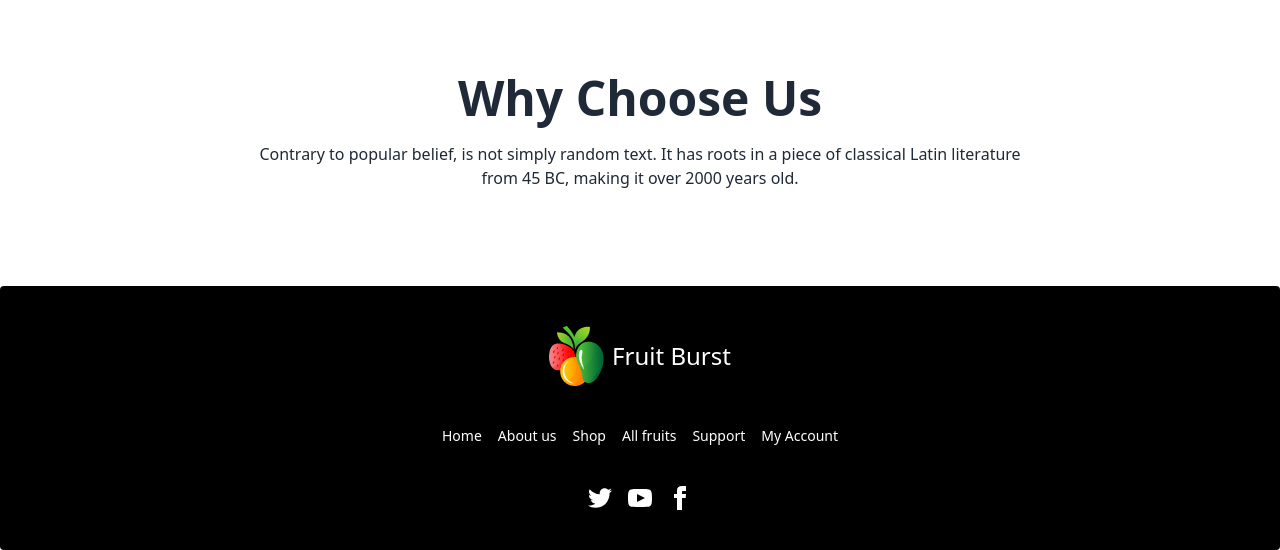
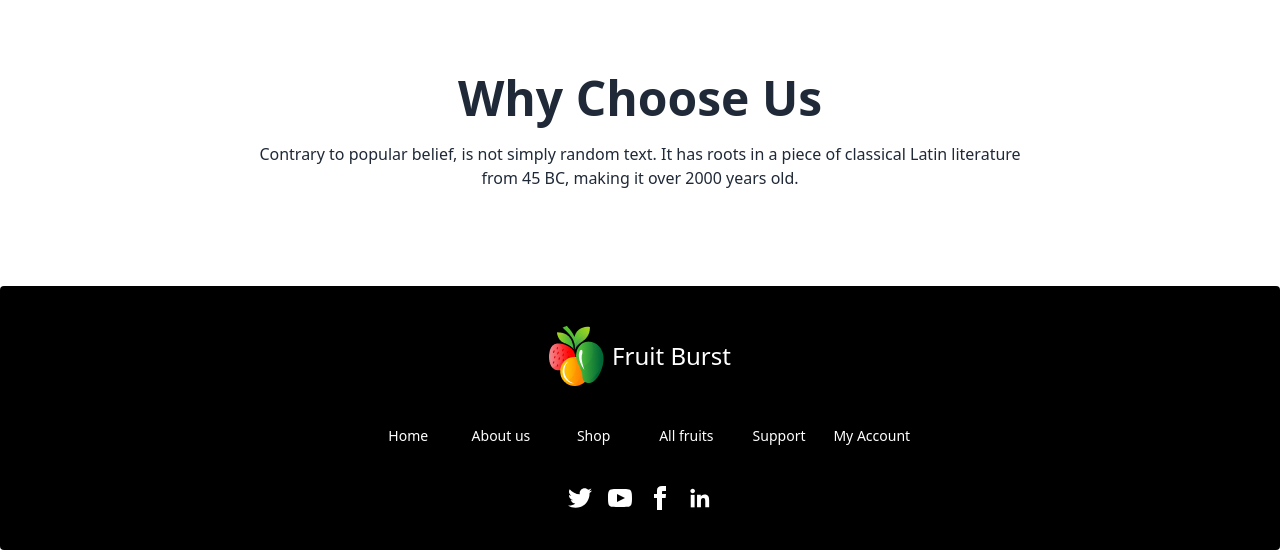
Before and after one commit to Barna12345/Assigment3-Fruits-Burst, a plain HTML site: page index.html in a window 1280 px wide. Shown: the part 2035-2585 px from the top of the page. Drawn offline with nearby package versions, Linux system fonts and the light colour scheme.

Commit message:
added footer icon

```diff
--- a/index.html
+++ b/index.html
@@ -85,15 +85,16 @@
                 <img src="images/logo.png" alt="">
               <a class="btn btn-ghost normal-case text-2xl text-white ">Fruit Burst</a>
             </div>
-            <div class="navbar-end">
+            <div class="navbar-end ">
 
-              <div class=" pr-10 flex gap-32 justify-center">
+              <div class="pr-10 flex gap-32 justify-center">
                 <div >
                   <input class="lg:visible rounded-xl " type="search" name="" id="" placeholder="Search">
-                  <button >
 
+                  <button>
                     <svg xmlns="http://www.w3.org/2000/svg" class="h-5 w-5  -mr-[10x]" fill="none" viewBox="0 0 24 24" stroke="currentColor"><path stroke-linecap="round" stroke-linejoin="round" stroke-width="2" d="M21 21l-6-6m2-5a7 7 0 11-14 0 7 7 0 0114 0z" /></svg>
-                  </button>
+                </button>
+
                 </div>
 
 
@@ -111,7 +112,7 @@
 
         <div class="carousel m-h-screen h-[90vh] w-full pt-5 ">
 
-            <div id="slide1" class="carousel-item relative w-full  bg-opacity-75  ">
+            <div id="slide1" class="carousel-item relative w-full bg-opacity-75  ">
               <img src="images/banner2.png" class="w-full " />
               <div class="absolute flex bg-gradient-to-b from-[#121212] to-[#12121225] h-full justify-between transform -translate-y-1/2 left-5 right-5 top-1/2 ">
                 <a href="#slide4" class="btn btn-circle">❮</a>
@@ -676,7 +677,7 @@
 
     </div>
 
-    <div class="grid grid-flow-col text-white gap-4">
+    <div class="grid grid-cols-2 md:grid-cols-3 lg:grid-cols-6 text-white gap-4">
         <a class="link link-hover">Home </a>
       <a class="link link-hover">About us</a>
       <a class="link link-hover">Shop</a>
@@ -690,6 +691,12 @@
         <a><svg xmlns="http://www.w3.org/2000/svg" width="24" height="24" viewBox="0 0 24 24" class="fill-current"><path d="M19.615 3.184c-3.604-.246-11.631-.245-15.23 0-3.897.266-4.356 2.62-4.385 8.816.029 6.185.484 8.549 4.385 8.816 3.6.245 11.626.246 15.23 0 3.897-.266 4.356-2.62 4.385-8.816-.029-6.185-.484-8.549-4.385-8.816zm-10.615 12.816v-8l8 3.993-8 4.007z"></path></svg></a>
         <a><svg xmlns="http://www.w3.org/2000/svg" width="24" height="24" viewBox="0 0 24 24" class="fill-current"><path d="M9 8h-3v4h3v12h5v-12h3.642l.358-4h-4v-1.667c0-.955.192-1.333 1.115-1.333h2.885v-5h-3.808c-3.596 0-5.192 1.583-5.192 4.615v3.385z"></path></svg></a>
 
+        <svg xmlns="http://www.w3.org/2000/svg" width="24" height="24" viewBox="0 0 41 40" fill="none">
+            <path d="M36.1214 36V35.9988H36.1294V24.2628C36.1294 18.5216 34.8934 14.0988 28.1814 14.0988C24.9546 14.0988 22.7894 15.8696 21.9054 17.548H21.8122V14.6348H15.4482V35.9988H22.075V25.42C22.075 22.6348 22.603 19.9412 26.0522 19.9412C29.451 19.9412 29.5014 23.12 29.5014 25.5984V36H36.1214Z" fill="white"/>
+            <path d="M4.65723 14.636H11.292V36H4.65723V14.636Z" fill="white"/>
+            <path d="M7.97219 4C5.85059 4 4.12939 5.7212 4.12939 7.8428C4.12939 9.9644 5.85059 11.7216 7.97219 11.7216C10.0938 11.7216 11.815 9.9644 11.815 7.8428C11.8134 5.7212 10.0922 4 7.97219 4Z" fill="white"/> </svg>
+
+
       </div>
     </div>
 
```
